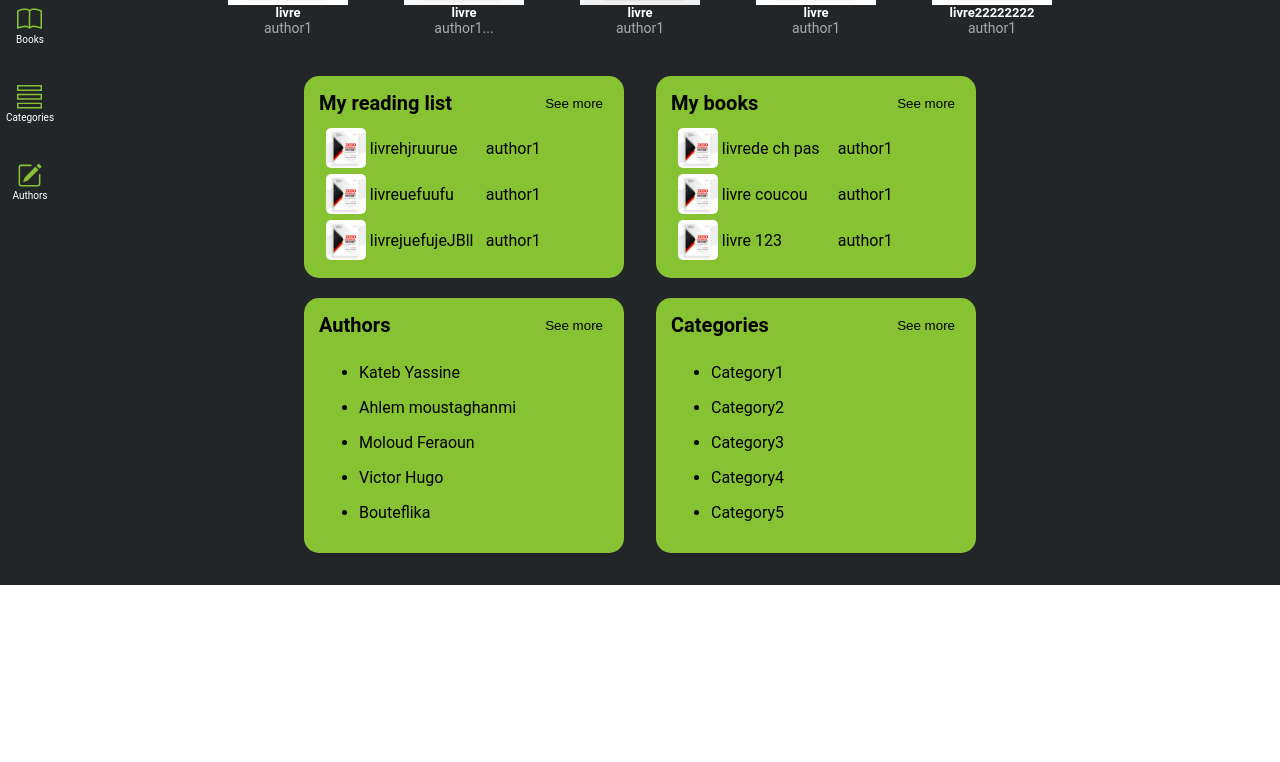
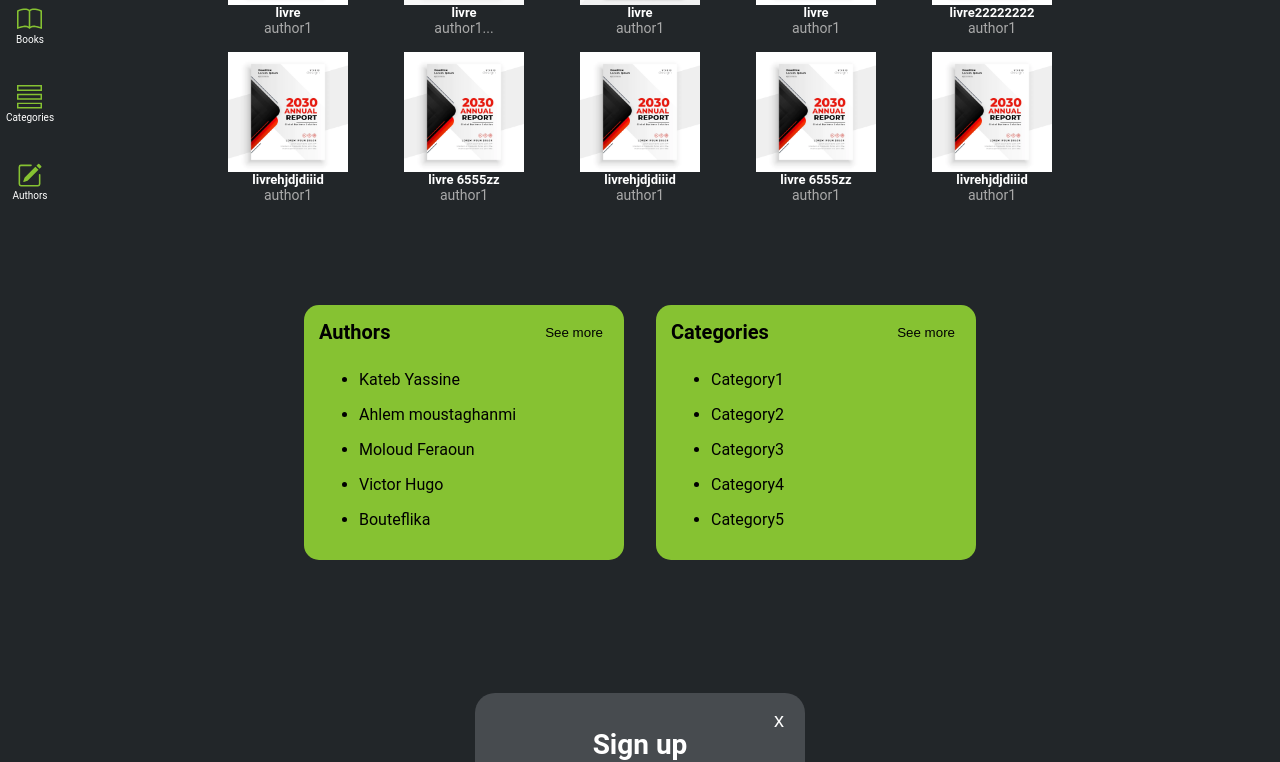
Before and after one commit to Houda-DE/ebook-frontend, a Next.js app: page / in a window 1280 px wide. Shown: the part 458-1220 px from the top of the page. Before the commit the page ends 1043 px from the top, so only its background shows below. Built offline with nearby package versions, Linux system fonts and the light colour scheme.

Commit message:
working on the auth form

```diff
--- a/component/Authentication/index.jsx
+++ b/component/Authentication/index.jsx
@@ -1,15 +1,17 @@
-import { useRef, useState } from "react"
+import { useEffect, useRef, useState } from "react"
 import React from "react"
 import Form from '../Form'
 import styles from './styles.module.css'
 
-const authentication = ({open , setOpen}) => {
+const authentication = ({open  = true, setOpen}) => {
 
     const usernameRef = useRef()
     const emailRef = useRef()
     const passRef = useRef()
     const cpassRef = useRef()
-    const [authState , setAuthState] = useState('signup')
+    const clickRef = useRef(0)
+    const [authState , setAuthState] = useState(0)
+
 
     const signupElements = [
         {
@@ -34,6 +36,19 @@ const authentication = ({open , setOpen}) => {
         }
     ]
 
+    const signinElements = [
+        {
+            id : 'name',
+            placeholder : 'User name',
+            ref : usernameRef
+        },
+        {
+            id : 'pass',
+            placeholder : 'Password',
+            ref : passRef
+        },
+    ]
+
     const SignupSubmit = (e) => {
         e.preventDefault()
         console.log({
@@ -44,14 +59,26 @@ const authentication = ({open , setOpen}) => {
         })
     }
 
+    const SigninSubmit = (e) => {
+        e.preventDefault()
+        console.log({
+            username : usernameRef.current.value,
+            password : passRef.current.value
+        })
+    }
+
+    const onClick = () => {
+        authState === 0 ? setAuthState(1) : setAuthState(0)
+    }
+
     return(
         <div className = {styles.container}>
-            <button className={styles.closeButton}>x</button>
+            <button className={styles.closeButton} onClick={(e) => {setOpen(!open)}}>x</button>
             {
-                authState === 'signup' ?
-                   <Form title={'Sign up'} inputs={signupElements} submitButton={'Sign up'} options={[]} onSubmitFunc={SignupSubmit}/>
+                authState == 0 ?
+                <Form title={'Sign up'} inputs={signupElements} submitButton={'Sign up'} option={'Do you have an account'} onClickFunc={onClick} onSubmitFunc={SignupSubmit}/>
                 :
-                    <div></div>
+                <Form title={'Sign in'} inputs={signinElements} submitButton={'Sign in'} option={'Create an account'}  onSubmitFunc={SigninSubmit} onClickFunc={onClick}/>
             }
         </div>
     )
--- a/component/Form/index.jsx
+++ b/component/Form/index.jsx
@@ -1,6 +1,6 @@
 import styles from './styles.module.css'
 
-const form = ({title , inputs , options , submitButton , onSubmitFunc}) => {
+const form = ({title , inputs , option , submitButton ,onClickFunc , onSubmitFunc}) => {
     return(
         <div className={styles.container}>
             <div className={styles.title}>{title}</div>
@@ -22,17 +22,8 @@ const form = ({title , inputs , options , submitButton , onSubmitFunc}) => {
                         })
                     }
                 </div>
-                <div>
-                    {
-                        options.map((element , index) =>{
-                            return(
-                                <div>
-                                    <button onClick = {(e) => element.onClickFunc(e)}>{element.name}</button>
-                                </div>
-                            )
-                        })
-                    }
-                </div>
+
+                <button onClick = {onClickFunc}>{option}</button>
                 <button className={styles.submitButton} type="submit">{submitButton}</button>
             </form>
         </div>
--- a/component/Welcome/index.jsx
+++ b/component/Welcome/index.jsx
@@ -1,8 +1,12 @@
 import styles from './styles.module.css'
 import Book from '../Book'
 import Card from '../Card'
+import Authentication from '../Authentication'
+import { useState } from 'react'
 
 const Welcome = () => {
+
+    const [open , setOpen] = useState(true)
 
     const books = [
         {
@@ -134,11 +138,8 @@ const Welcome = () => {
             image : 'bookr.webp',
             price : 50
         },
-    ]
-
-    const readingList = [
         {
-            title : 'livrehjruurue',
+            title : 'livrehjdjdiiid',
             author : [
                 {
                     name : 'author1'
@@ -148,7 +149,7 @@ const Welcome = () => {
             price : 50
         },
         {
-            title : 'livreuefuufu',
+            title : 'livre 6555zz',
             author : [
                 {
                     name : 'author1'
@@ -158,7 +159,7 @@ const Welcome = () => {
             price : 50
         },
         {
-            title : 'livrejuefujeJBll',
+            title : 'livrehjdjdiiid',
             author : [
                 {
                     name : 'author1'
@@ -168,7 +169,7 @@ const Welcome = () => {
             price : 50
         },
         {
-            title : 'livre',
+            title : 'livre 6555zz',
             author : [
                 {
                     name : 'author1'
@@ -179,48 +180,6 @@ const Welcome = () => {
         },
     ]
 
-    const myBooks = [
-        {
-            title : 'livrede ch pas',
-            author : [
-                {
-                    name : 'author1'
-                },
-            ],
-            image : 'bookr.webp',
-            price : 50
-        },
-        {
-            title : 'livre coucou',
-            author : [
-                {
-                    name : 'author1'
-                },
-            ],
-            image : 'bookr.webp',
-            price : 50
-        },
-        {
-            title : 'livre 123',
-            author : [
-                {
-                    name : 'author1'
-                },
-            ],
-            image : 'bookr.webp',
-            price : 50
-        },
-        {
-            title : 'livre',
-            author : [
-                {
-                    name : 'author1'
-                },
-            ],
-            image : 'bookr.webp',
-            price : 50
-        },
-    ]
 
     const authors = [
         {
@@ -272,7 +231,6 @@ const Welcome = () => {
 
     return(
         <div className={styles.container}>
-            <div className={styles.booksContainer}>
             <div className={styles.popularBooksContainer}>
                 <div className={styles.textContainer}>
                     <div>Popular Books</div>
@@ -282,7 +240,7 @@ const Welcome = () => {
                     {
                         books.map((element , index) => {
                             return(
-                                    index < 10 ?
+                                index < 15 ?
                                     <div>
                                         <Book key={index} title={element.title} author={element.author.map((el , i) => {
                                             return(
@@ -294,59 +252,6 @@ const Welcome = () => {
                             )
                         })
                     }
-                    </div>
-                </div>
-                <div className={styles.booksCardContainer}>
-                    <Card color='#86c232' title='My reading list'>
-                        <div>
-                            {
-                                readingList.length === 0 ? <div>You don't have a reading list yet</div> :  readingList.map((element , index) => {
-                                    return(
-                                        index < 3 ?
-                                        <div className={styles.bookCardContainer}>
-                                            <img className={styles.cardImg} src={element.image}/>
-                                            <div>{element.title}</div>
-                                            <div>
-                                                {
-                                                    element.author.map((el , i) => {
-                                                        return(
-                                                           element.author.length === 1 ? el.name : i === 0 ?  `${el.name}...`:""
-                                                        )
-                                                    })
-                                                }
-                                            </div>
-                                        </div>
-                                        : ""
-                                    )
-                                })
-                            }
-                        </div>
-                    </Card>
-                    <Card color='#86c232' title='My books'>
-                        <div>
-                            {
-                                myBooks.length === 0 ? <div>You don't have a reading list yet</div> :  myBooks.map((element , index) => {
-                                    return(
-                                        index < 3 ?
-                                        <div className={styles.bookCardContainer}>
-                                            <img className={styles.cardImg} src={element.image}/>
-                                            <div>{element.title}</div>
-                                            <div>
-                                                {
-                                                    element.author.map((el , i) => {
-                                                        return(
-                                                           element.author.length === 1 ? el.name : i === 0 ?  `${el.name}...`:""
-                                                        )
-                                                    })
-                                                }
-                                            </div>
-                                        </div>
-                                        : ""
-                                    )
-                                })
-                            }
-                        </div>
-                    </Card>
                 </div>
             </div>
             <div className={styles.categorieauthorCardsContainer}>
@@ -381,6 +286,9 @@ const Welcome = () => {
                     </div>
                 </Card>
             </div>
+            {
+                open === true ? <Authentication open={open} setOpen={setOpen}/> : ""
+            }
         </div>
     )
 }
--- a/component/Welcome/styles.module.css
+++ b/component/Welcome/styles.module.css
@@ -5,7 +5,7 @@
     max-width: calc(100vw-60px);
     display: flex;
     flex-direction: row;
-    gap: 20px;
+    gap: 8vw;
     font-family: 'roboto';
     color: white;
     align-items: center;
@@ -83,7 +83,6 @@
 .categorieauthorCardsContainer{
     display: flex;
     gap: 4vh;
-
 }
 
 .authorimg{
--- a/pages/test.jsx
+++ b/pages/test.jsx
@@ -1,9 +1,13 @@
+import { useState } from "react"
 import Authentication from "../component/Authentication"
 
 const test = () => {
+
+    const [open , setOpen] = useState(true)
+
     return(
         <div>
-            <Authentication/>
+            <Authentication open={open} setOpen={setOpen}/>
         </div>
     )
 }
```
Lines whose indentation alone changed are shown as unchanged.
